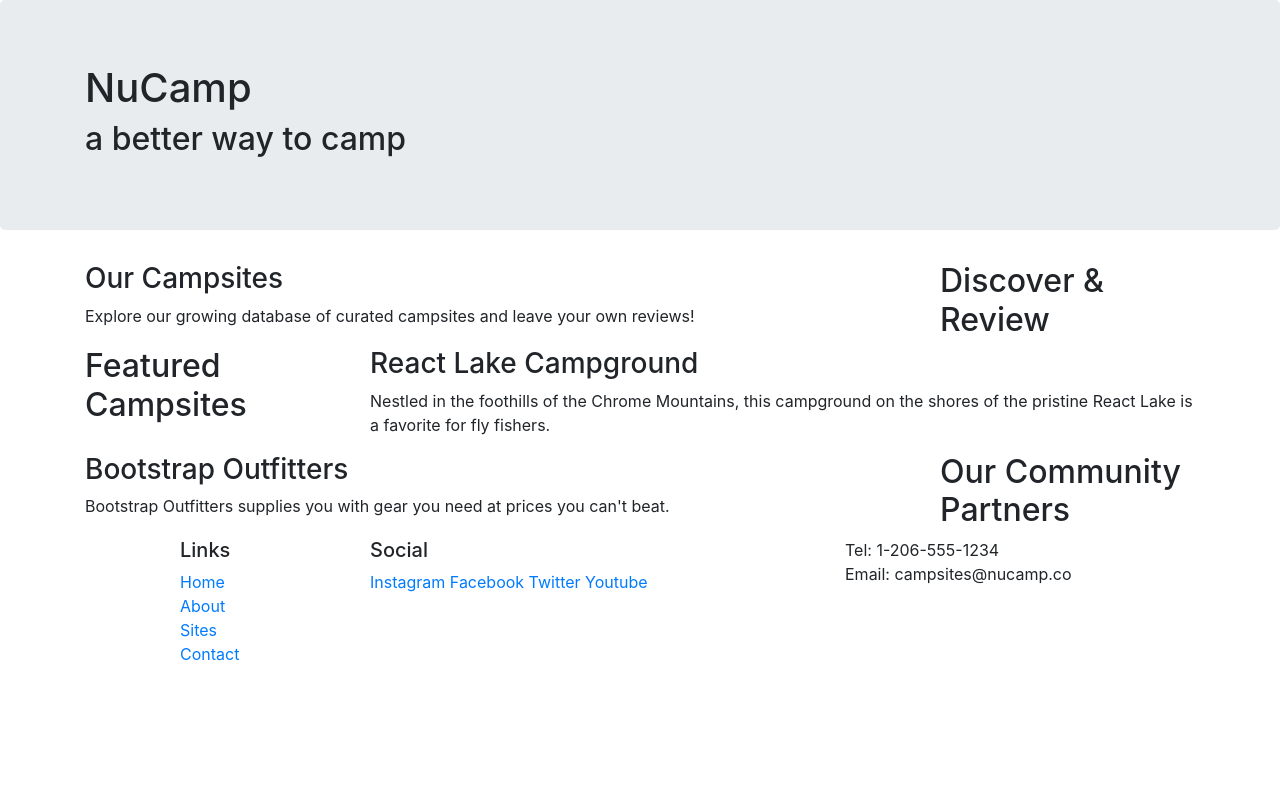
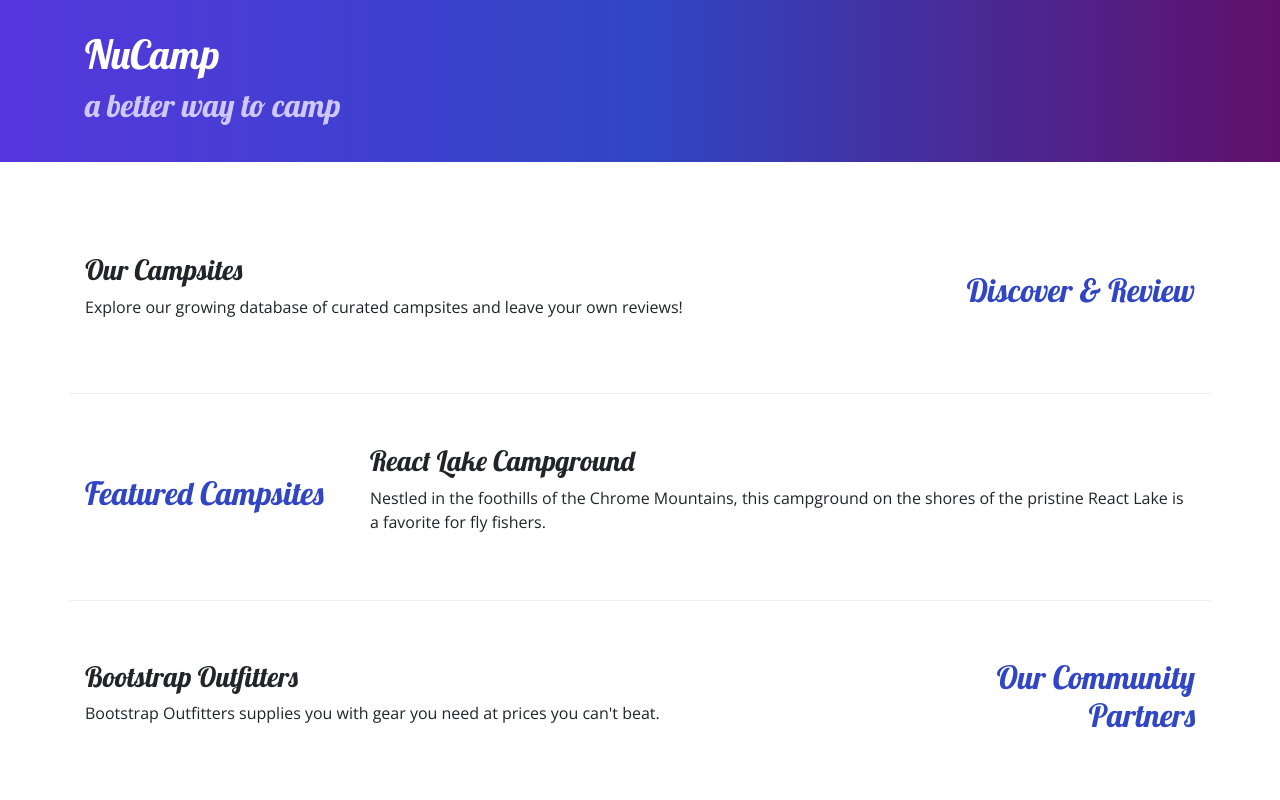
Before and after one commit to NikoIcardo/nucampsite, a website: page index.html in a window 1280 px wide. Shown: the top 800 px of the page. Drawn offline with nearby package versions, Linux system fonts and the light colour scheme.

Commit message:
Added a custom styles sheet embellishing the page

```diff
--- /dev/null
+++ b/css/styles.css
@@ -0,0 +1,34 @@
+body {
+  font-family: 'Open Sans', sans-serif;
+}
+
+h1,
+h2,
+h3 {
+  font-family: 'Lobster', cursive;
+}
+
+h2 {
+  color: #3046c5;
+}
+
+header h2 {
+  color: #cec8ff;
+}
+
+footer {
+  background-image: linear-gradient(#cec8ff, white);
+  padding: 20px 0;
+}
+
+.jumbotron {
+  padding: 30px;
+  background-image: linear-gradient(to right, #5637dd, #3046c5, #60106b);
+  color: white;
+}
+
+.row-content {
+  padding: 50px 0;
+  border-bottom: 1px ridge;
+  min-height: 200px;
+}
--- a/index.html
+++ b/index.html
@@ -10,11 +10,17 @@
       href="node_modules/bootstrap/dist/css/bootstrap.min.css"
     />
 
+    <link
+      rel="stylesheet"
+      href="https://fonts.googleapis.com/css?family=Lobster|Open+Sans"
+    />
+    <link rel="stylesheet" href="css/styles.css" />
+
     <title>NuCamp: A better way to Camp</title>
   </head>
 
   <body>
-    <header class="jumbotron">
+    <header class="jumbotron jumbotron-fluid align-items-center">
       <div class="container">
         <div class="row">
           <div class="col">
@@ -26,9 +32,9 @@
     </header>
 
     <div class="container">
-      <div class="row">
+      <div class="row row-content align-items-center">
         <div class="col-sm-4 order-sm-last col-md-3">
-          <h2>Discover & Review</h2>
+          <h2 class="text-sm-right">Discover & Review</h2>
         </div>
 
         <div class="col">
@@ -40,7 +46,7 @@
         </div>
       </div>
 
-      <div class="row">
+      <div class="row row-content align-items-center">
         <div class="col-sm-4 col-md-3">
           <h2>Featured Campsites</h2>
         </div>
@@ -54,9 +60,9 @@
         </div>
       </div>
 
-      <div class="row">
+      <div class="row row-content align-items-center">
         <div class="col-sm-4 order-sm-last col-md-3">
-          <h2>Our Community Partners</h2>
+          <h2 class="text-sm-right">Our Community Partners</h2>
         </div>
 
         <div class="col">
@@ -81,14 +87,14 @@
               <li><a href="#">Contact</a></li>
             </ul>
           </div>
-          <div class="col-6 col-sm-5">
+          <div class="col-6 col-sm-5 text-center">
             <h5>Social</h5>
             <a href="http://instagram.com/">Instagram</a>
             <a href="http://facebook.com/">Facebook</a>
             <a href="http://twitter.com/">Twitter</a>
             <a href="http://youtube.com/">Youtube</a>
           </div>
-          <div class="col-sm-4">
+          <div class="col-sm-4 text-center">
             Tel: 1-206-555-1234<br />
             Email: campsites@nucamp.co
           </div>
```
